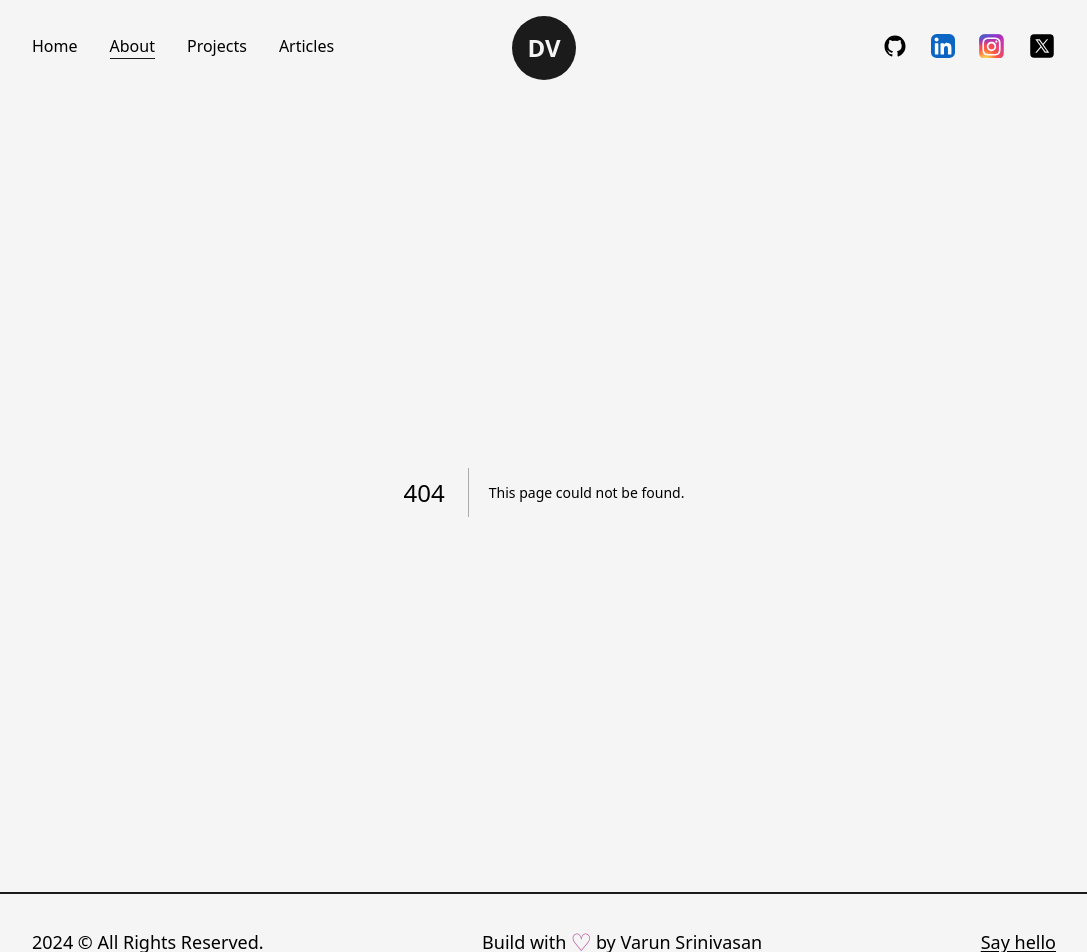
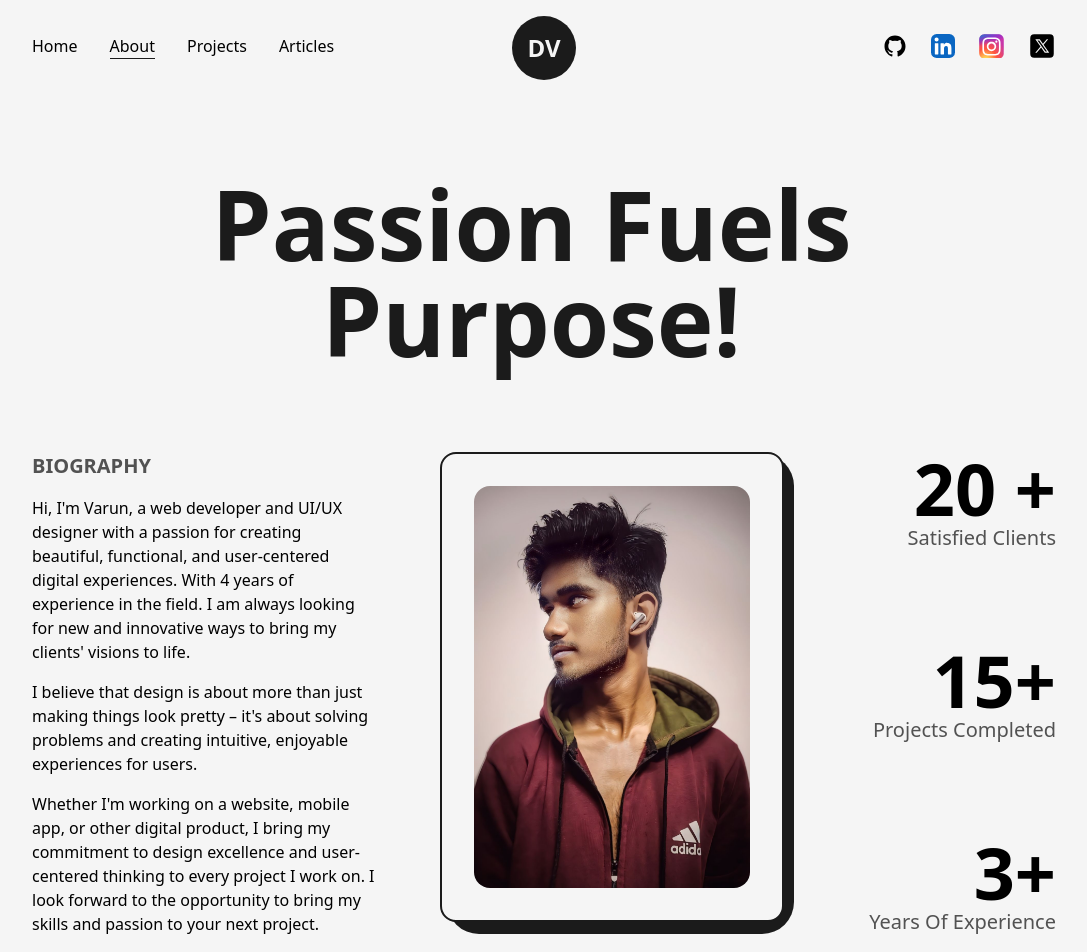
Before and after one commit to Varunvasan1412/portfolio-2024, a Next.js app: page /about in a window 1280 px wide. Before the commit this address had no page. Shown: the top 952 px of the page, without its empty margins (96-1183 px from the left). Built offline with nearby package versions, Linux system fonts and the light colour scheme.

Commit message:
feat: Created about section

```diff
--- /dev/null
+++ b/src/pages/about.js
@@ -0,0 +1,114 @@
+import AnimatedText from "@/components/AnimatedText";
+import Layout from "@/components/Layout";
+import Head from "next/head";
+import { spring, useInView, useMotionValue, useSpring } from "framer-motion";
+import React, { useEffect, useRef } from "react";
+import Image from "next/image";
+import profilePic from "../../public/images/profile/developer-pic-2.jpg";
+
+const AnimatedNumbers = ({ value }) => {
+  const ref = useRef(null);
+  const motionValue = useMotionValue(0);
+  const springValue = useSpring(motionValue, { duration: 3000 });
+  const isInView = useInView(ref);
+
+  useEffect(() => {
+    if (isInView) {
+      motionValue.set(value);
+    }
+  }, [isInView, value, motionValue]);
+
+  useEffect(() => {
+    springValue.on("change", (latest) => {
+      if (ref.current && latest.toFixed(0) <= value) {
+        ref.current.textContent = latest.toFixed(0);
+      }
+    });
+  }, [springValue, value]);
+
+  return <span ref={ref}></span>;
+};
+
+const about = () => {
+  return (
+    <>
+      <Head>
+        <title>CodeBucks | About Page</title>
+        <meta name="description" content="any description" />
+      </Head>
+      <main className="flex w-full flex-col items-center justify-center">
+        <Layout className="pt-16">
+          <AnimatedText text="Passion Fuels Purpose!" className="mb-16" />
+          <div className="grid w-full grid-cols-8 gap-16">
+            <div className="col-span-3 flex flex-col items-start justify-start">
+              <h2 className="mb-4 text-xl font-bold uppercase ☐ text-dark/75">
+                Biography
+              </h2>
+
+              <p className="font-medium text-[16px]">
+                Hi, I'm Varun, a web developer and UI/UX designer with a passion
+                for creating beautiful, functional, and user-centered digital
+                experiences. With 4 years of experience in the field. I am
+                always looking for new and innovative ways to bring my clients'
+                visions to life.
+              </p>
+
+              <p className="font-medium text-[16px] my-4">
+                I believe that design is about more than just making things look
+                pretty – it's about solving problems and creating intuitive,
+                enjoyable experiences for users.
+              </p>
+
+              <p className="font-medium text-[16px]">
+                Whether I'm working on a website, mobile app, or other digital
+                product, I bring my commitment to design excellence and
+                user-centered thinking to every project I work on. I look
+                forward to the opportunity to bring my skills and passion to
+                your next project.
+              </p>
+            </div>
+
+            <div className="col-span-3 relative h-max rounded-2xl border-2 border-solid border-dark bg-light p-8">
+              <div className="absolute top-0 -right-3 -z-10 w-[102%] h-[103%] rounded-[2rem] bg-dark" />
+              <Image
+                src={profilePic}
+                alt="varun"
+                className="w-full h-auto rounded-2xl"
+              />
+            </div>
+
+            <div className="col-span-2 flex flex-col items-end justify-between">
+              <div className="flex flex-col items-end justify-center">
+                <span className="inline-block text-7xl font-bold">
+                  <AnimatedNumbers value={20} /> +
+                </span>
+                <h2 className="text-xl font-medium capitalize text-dark/75">
+                  satisfied clients
+                </h2>
+              </div>
+
+              <div className="flex flex-col items-end justify-center">
+                <span className="inline-block text-7xl font-bold">
+                  <AnimatedNumbers value={15} />+
+                </span>
+                <h2 className="text-xl font-medium capitalize text-dark/75">
+                  projects completed
+                </h2>
+              </div>
+
+              <div className="flex flex-col items-end justify-center">
+                <span className="inline-block text-7xl font-bold">
+                  <AnimatedNumbers value={3} />+
+                </span>
+                <h2 className="text-xl font-medium capitalize text-dark/75">
+                  years of experience
+                </h2>
+              </div>
+            </div>
+          </div>
+        </Layout>
+      </main>
+    </>
+  );
+};
+export default about;
--- a/src/pages/index.js
+++ b/src/pages/index.js
@@ -17,18 +17,14 @@
   return (
     <>
       <Head>
-        <title>Create Next App</title>
+        <title>Varun | Portfolio</title>
         <meta name="description" content="Generated by create next app" />
       </Head>
       <main className="flex items-center text-dark w-full min-h-screen">
         <Layout className="pt-0">
           <div className="flex items-center justify-between w-full">
             <div className="w-1/2">
-              <Image
-                src={profilePic}
-                alt="CodeBucks"
-                className="w-full h-auto"
-              />
+              <Image src={profilePic} alt="Varun" className="w-full h-auto" />
             </div>
             <div className="w-1/2 flex flex-col items-center self-center ">
               <AnimatedText
```
Also changed, not shown: public/All-Texts/pages.txt, public/images/profile/developer-pic-2.jpg.
